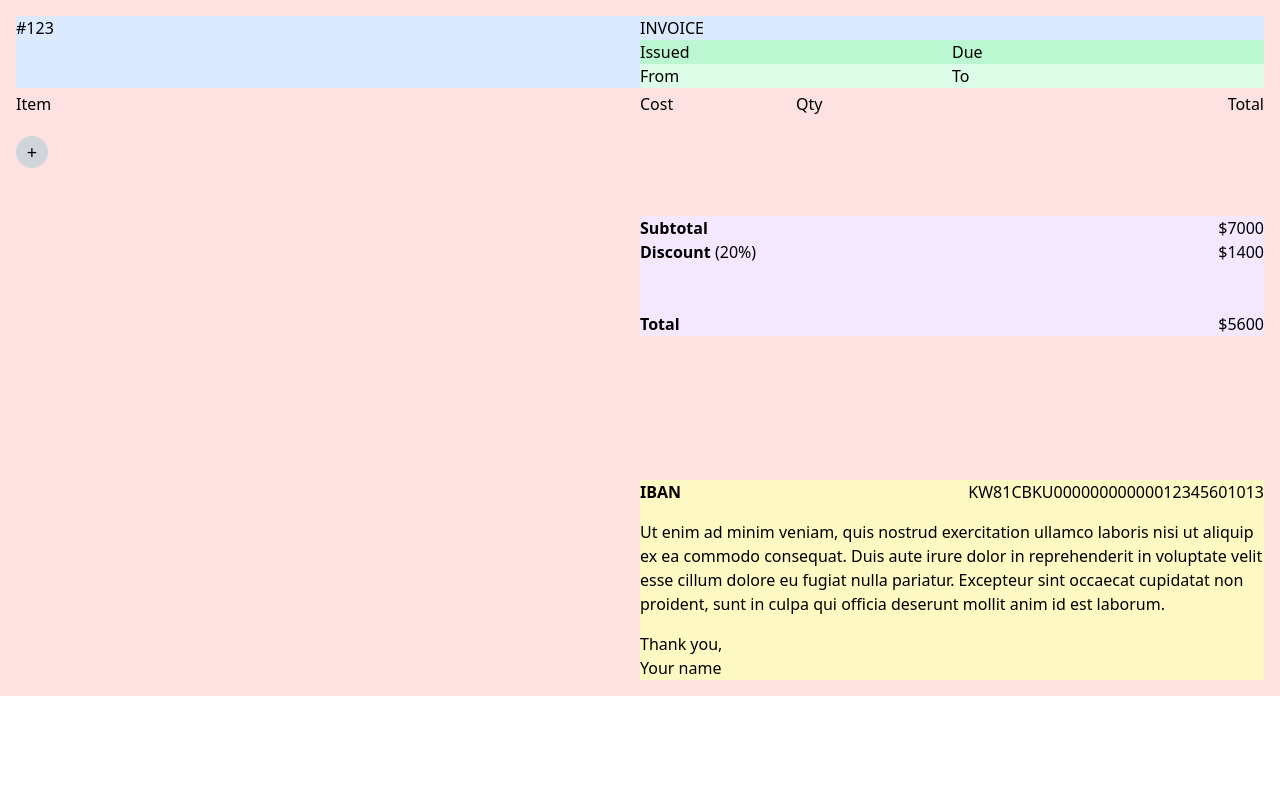
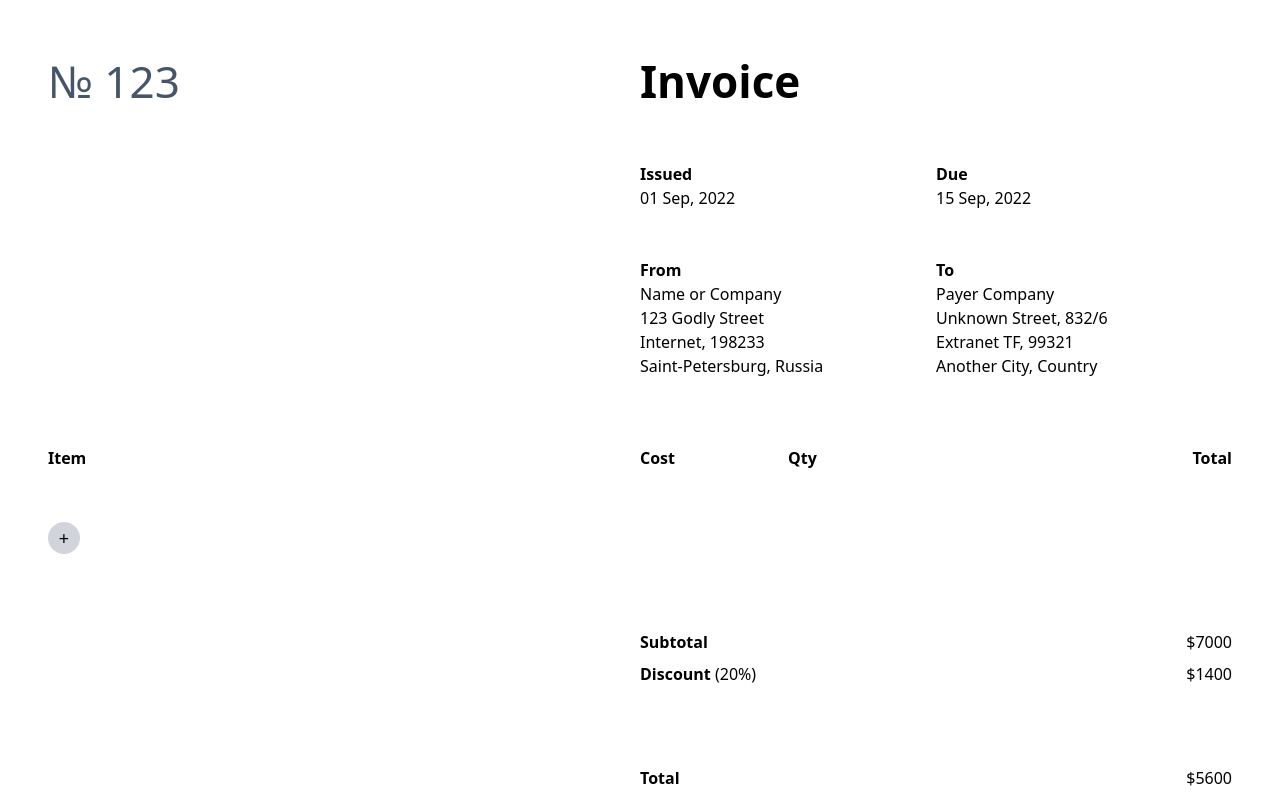
Before and after one commit to VladimirCores/ITMO_WebDev_2022_Invoicee, a website built with Vite: page index.html in a window 1280 px wide. Shown: the top 800 px of the page. Built offline with nearby package versions, Linux system fonts and the light colour scheme.

Commit message:
Starter update, .yalc added to ignore

```diff
--- a/index.html
+++ b/index.html
@@ -6,31 +6,73 @@
     <meta name="viewport" content="width=device-width, initial-scale=1.0"/>
     <title>Invoicee</title>
   </head>
-  <body>
-    <!--  based on template from https://www.figma.com/community/file/1090818534991418839  -->
-    <div id="app">
-      <div class="container mx-auto p-4 bg-red-100">
+  <body class="bg-gray-200">
+    <!--  based on template from https://www.figma.com/file/ICpj8Z11yVOgqNz7PPci9v/Invoice-ITMO-WebDev?node-id=0%3A1  -->
+    <div id="app" class="font-sans">
+      <div class="container mx-auto p-12 bg-white">
         <article class="flex flex-col">
-          <header class="flex flex-row bg-blue-100">
-            <div class="basis-1/2">#123</div>
+          <header class="flex flex-row">
+            <div class="basis-1/2">
+              <h1 class="text-[44px] text-slate-600">
+                № 123
+              </h1>
+            </div>
             <div class="basis-1/2">
               <div class="flex-col">
-                <div class="flex-row">INVOICE</div>
-                <div class="flex flex-row bg-green-200">
-                  <div class="basis-1/2">Issued</div>
-                  <div class="basis-1/2">Due</div>
+                <div class="flex-row">
+                  <h1 class="text-[44px] text-black font-bold">
+                    Invoice
+                  </h1>
                 </div>
-                <div class="flex flex-row bg-green-100">
-                  <div class="basis-1/2">From</div>
-                  <div class="basis-1/2">To</div>
+                <div class="flex flex-row mt-12">
+                  <div class="basis-1/2">
+                    <div class="flex-col">
+                      <h4 class="font-bold">Issued</h4>
+                      <p class="text-base">
+                        01 Sep, 2022
+                      </p>
+                    </div>
+                  </div>
+                  <div class="basis-1/2">
+                    <div class="flex-col">
+                      <h4 class="font-bold">Due</h4>
+                      <p class="text-base">
+                        15 Sep, 2022
+                      </p>
+                    </div>
+                  </div>
+                </div>
+                <div class="flex flex-row mt-12">
+                  <div class="basis-1/2">
+                    <div class="flex-col">
+                      <h4 class="font-bold">From</h4>
+                      <p class="text-base">
+                        Name or Company<br>
+                        123 Godly Street<br>
+                        Internet, 198233<br>
+                        Saint-Petersburg, Russia<br>
+                      </p>
+                    </div>
+                  </div>
+                  <div class="basis-1/2">
+                    <div class="flex-col">
+                      <h4 class="font-bold">To</h4>
+                      <p class="text-base">
+                        Payer Company<br>
+                        Unknown Street, 832/6<br>
+                        Extranet TF, 99321<br>
+                        Another City, Country<br>
+                      </p>
+                    </div>
+                  </div>
                 </div>
               </div>
             </div>
           </header>
-          <main class="flex flex-row">
+          <main class="flex flex-row mt-16">
             <div class="flex flex-col w-full">
               <div class="flex-row">
-                <section class="table-header-border leading-8">
+                <section class="table-header-border leading-8 font-bold">
                   <div class="grid grid-cols-8">
                     <div class="col-span-4">Item</div>
                     <div>Cost</div>
@@ -41,12 +83,12 @@
                 <div id="tableWorkItems" class="flex-col">
                 </div>
               </div>
-              <div class="flex-row mt-4">
+              <div class="flex-row mt-12">
                 <button id="btnAddWorkItem" class="w-8 h-8 text-lg rounded-full bg-gray-300 hover:bg-gray-200">+</button>
               </div>
-              <div class="flex flex-row justify-end mt-12">
-                <div class="w-50% bg-purple-100">
-                  <section class="border-top">
+              <div class="flex flex-row justify-end mt-16">
+                <div class="w-50%">
+                  <section class="border-top leading-8 pt-2">
                     <div class="flex flex-col">
                       <div class="flex flex-row justify-between">
                         <b>Subtotal</b>
@@ -58,7 +100,7 @@
                       </div>
                     </div>
                   </section>
-                  <section class="border-top mt-12">
+                  <section class="border-top mt-16 leading-8 pt-2">
                     <div class="flex flex-row justify-between">
                       <b>Total</b>
                       <p id="resultsTotal">$5600</p>
@@ -69,12 +111,12 @@
             </div>
           </main>
           <footer class="flex flex-row justify-end mt-36">
-            <section class="flex-col w-50% bg-yellow-100">
+            <section class="flex-col w-50%">
               <header class="flex flex-row justify-between">
                 <b>IBAN</b>
                 <p>KW81CBKU00000000000012345601013</p>
               </header>
-              <main class="mt-4">
+              <main class="mt-4 text-sm">
                 Ut enim ad minim veniam, quis nostrud exercitation ullamco laboris nisi ut aliquip ex ea commodo consequat. Duis aute irure dolor in reprehenderit in voluptate velit esse cillum dolore eu fugiat nulla pariatur. Excepteur sint occaecat cupidatat non proident, sunt in culpa qui officia deserunt mollit anim id est laborum.
               </main>
               <footer class="mt-4">
--- a/package.json
+++ b/package.json
@@ -10,6 +10,8 @@
   },
   "devDependencies": {
     "@localsettings/prettier": "file:.yalc/@localsettings/prettier",
+    "@unocss/preset-uno": "^0.46.0",
+    "@unocss/preset-web-fonts": "^0.46.0",
     "@unocss/reset": "^0.46.0",
     "prettier": "^2.7.1",
     "unocss": "^0.46.0",
--- a/vite.config.js
+++ b/vite.config.js
@@ -1,9 +1,21 @@
 // vite.config.ts
 import Unocss from 'unocss/vite'
+import presetWebFonts from '@unocss/preset-web-fonts'
+import presetUno from '@unocss/preset-uno'
 
 export default {
   plugins: [
     Unocss({ /* options */
+      presets: [
+        presetUno(),
+        presetWebFonts({
+          provider: 'google', // default provider
+          fonts: {
+            // these will extend the default theme
+            sans: 'Inter',
+          },
+        })
+      ],
       shortcuts: {
         'table-header-border': 'border border-gray-600 border-b-2 border-l-0 border-r-0 border-t-0',
         'border-top': 'border border-gray-600 border-t-2 border-l-0 border-r-0 border-b-0',
```
Also changed, not shown: 2 other files.
